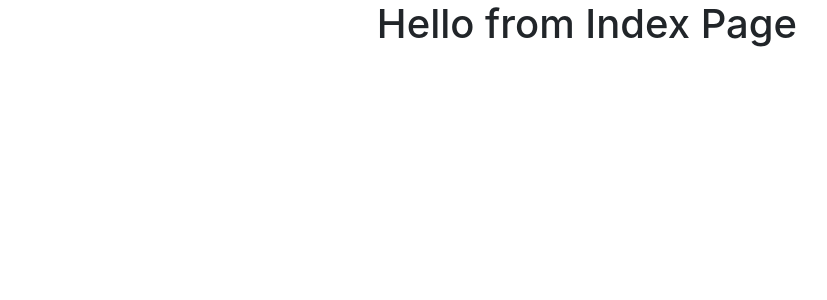
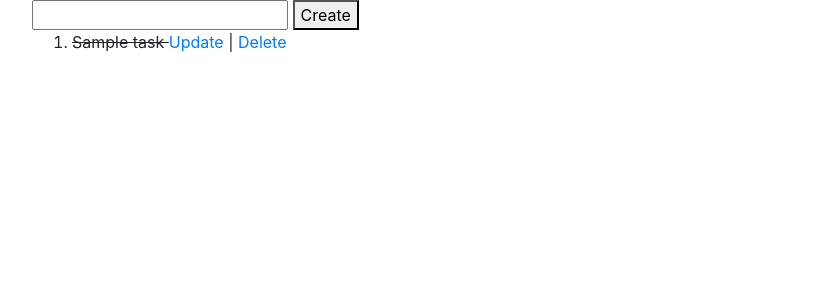
Before and after one commit to jiaulislam/ToDo-App-Django, a Django app: page / in a window 1280 px wide. Shown: the top 300 px of the page, without its empty margins (53-880 px from the left). Run offline with Django 3.2, Linux system fonts and the light colour scheme; tables that the repository leaves empty hold one stand-in row (values such as "Sample post").

Commit message:
finished crud functionality

```diff
--- /dev/null
+++ b/todolist/forms.py
@@ -0,0 +1,9 @@
+from django import forms
+from django.forms import ModelForm
+from .models import Task
+
+
+class TaskForm(forms.ModelForm):
+    class Meta:
+        model = Task
+        fields = "__all__"
--- a/todolist/templates/todolist/index.html
+++ b/todolist/templates/todolist/index.html
@@ -3,5 +3,21 @@
 {% block title %}Tasks {% endblock %}
 
 {% block content %}
-    <h1 class="h1 text-center">Hello from Index Page</h1>
+    <form method="post">
+        {% csrf_token %}
+            {{ task_form.title }}
+            <button type="submit">Create</button>
+    </form>
+    <ol>
+        {% for task in tasks %}
+            <li>
+                {% if task.completed == True %}
+                    <strike> {{ task.title }} </strike>
+                {% else %}
+                    {{ task.title }}
+                {% endif %}
+                 <a href="{% url 'update_task' task.id %}">Update</a> | <a href="{% url 'delete_task' task.id %}">Delete</a>
+            </li>
+        {% endfor %}
+    </ol>
 {% endblock %}
--- a/todolist/urls.py
+++ b/todolist/urls.py
@@ -3,5 +3,7 @@ from . import views
 
 
 urlpatterns = [
-    path('', views.index, name='index')
+    path('', views.index, name='index'),
+    path("update/<int:pk>/", views.update_task, name="update_task"),
+    path("delete/<int:pk>/", views.delete_task, name="delete_task")
 ]
--- a/todolist/views.py
+++ b/todolist/views.py
@@ -1,5 +1,36 @@
-from django.shortcuts import render, HttpResponse
+from django.shortcuts import render, redirect
+from .forms import TaskForm
+from .models import Task
+
+def index(request):
+    form = TaskForm()
+
+    if request.method == "POST":
+        form = TaskForm(request.POST)
+        if form.is_valid():
+            form.save()
+            return redirect("index")
+
+    tasks = Task.objects.all()
+    return render(request, 'todolist/index.html',
+                    {"task_form": form,
+                    "tasks": tasks})
+
+def update_task(request, pk):
+    task = Task.objects.get(id=pk)
+
+    form = TaskForm(instance=task)
+
+    if request.method == "POST":
+        form = TaskForm(request.POST, instance=task)
+        if form.is_valid():
+            form.save()
+            return redirect("index")
+    return render(request, "todolist/update_task.html", {"task_edit_form": form})
 
 
-def index(request):
-    return render(request, 'todolist/index.html')
+def delete_task(request, pk):
+
+    task = Task.objects.get(id=pk)
+    task.delete()
+    return redirect("index")
```
Also changed, not shown: todolist/templates/todolist/update_task.html (added, +13 -0 lines).
